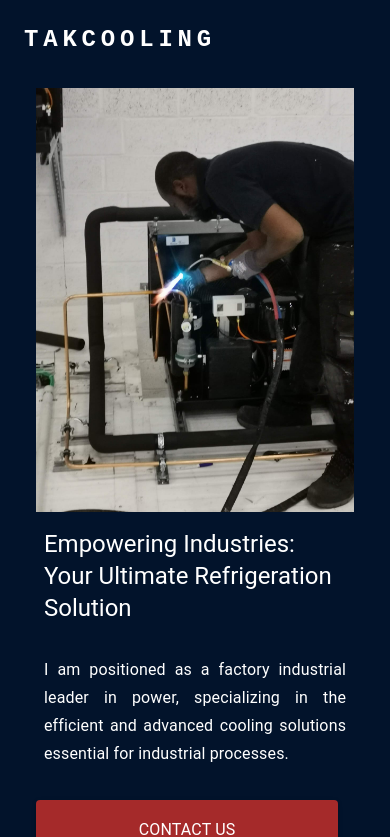
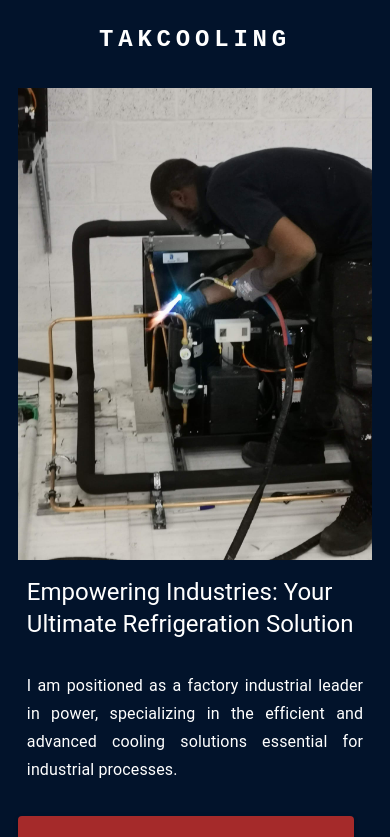
Before and after one commit to iaifrns/FreelanceTakcooling, a React (Vite) app: page / in a window 390 px wide. Shown: the top 837 px of the page. Built offline with nearby package versions, Linux system fonts and the light colour scheme; the HTML template or start-up script is replaced by a standard one.

Commit message:
arrange the top bar at the mobile

```diff
--- a/src/components/header.tsx
+++ b/src/components/header.tsx
@@ -8,7 +8,7 @@ export const TopBar = () => {
 
     return (
         <AppBar position="static" style={{ backgroundColor: '#02132b' }}>
-            <Toolbar sx={{justifyContent: 'space-between', p: 3}}>
+            <Toolbar sx={{ justifyContent: {xs:'center', sm:'space-between'}, p: 3 }}>
                 <Link to={'/'} style={{ textDecoration: 'none', color: 'white' }}>
                     <Typography
                         variant="h5"
@@ -16,8 +16,8 @@ export const TopBar = () => {
                         component="a"
                         href="#app-bar-with-responsive-menu"
                         sx={{
-                            mr: 5,
-                            display: { xs: 'flex', md: 'flex' },
+                            mr: {xs:0, sm:5},
+                            display: 'flex',
                             fontFamily: 'monospace',
                             fontWeight: 700,
                             letterSpacing: '.3rem',
@@ -62,7 +62,7 @@ const Hearder = () => {
         <>
             <ThemeProvider theme={defaultTheme}>
                 <TopBar />
-                <Stack direction={{ xs: 'column', sm: 'row' }} sx={{ backgroundColor: '#02132b', p: "0px 18px" }}>
+                <Stack direction={{ xs: 'column', sm: 'row' }} sx={{ backgroundColor: '#02132b', p: { xs: '0px 0px', sm: "0px 18px" } }}>
 
                     <BoxContent
                     >
```
